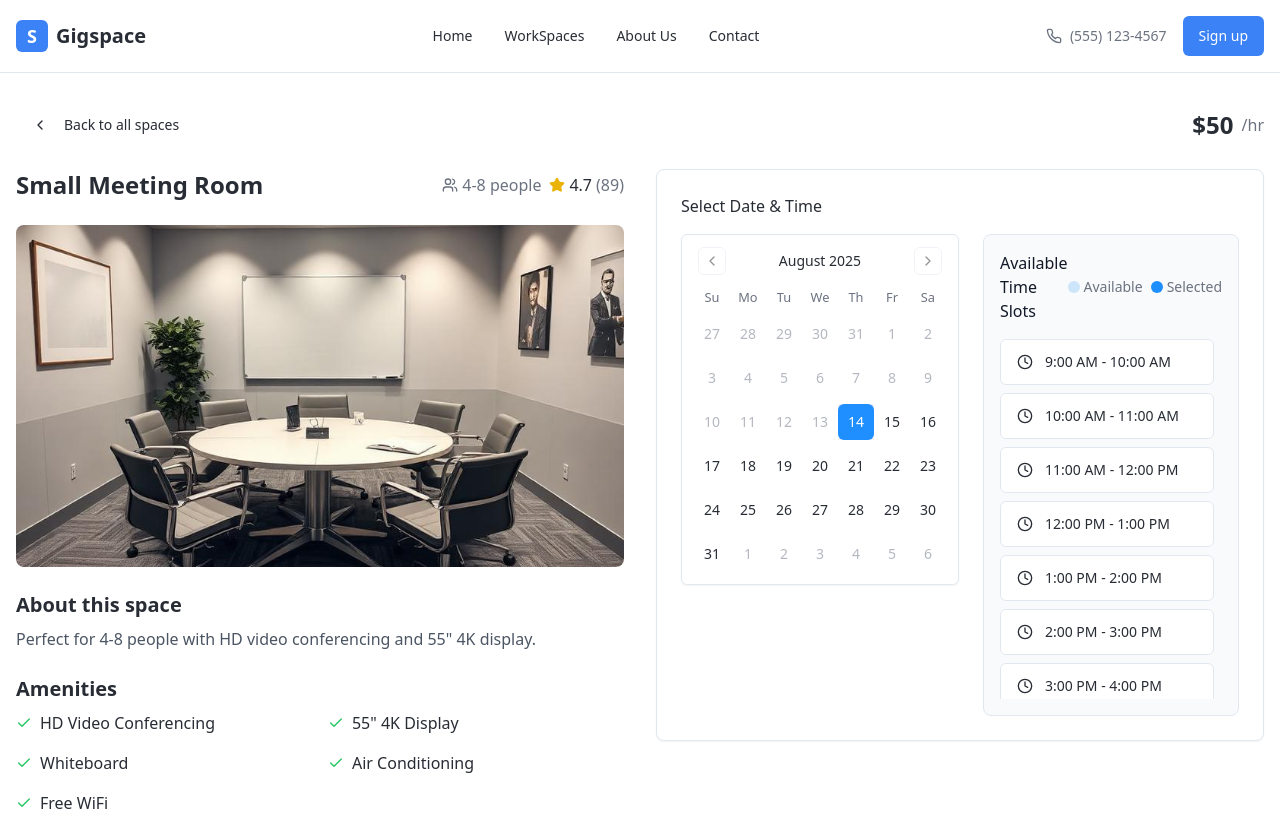
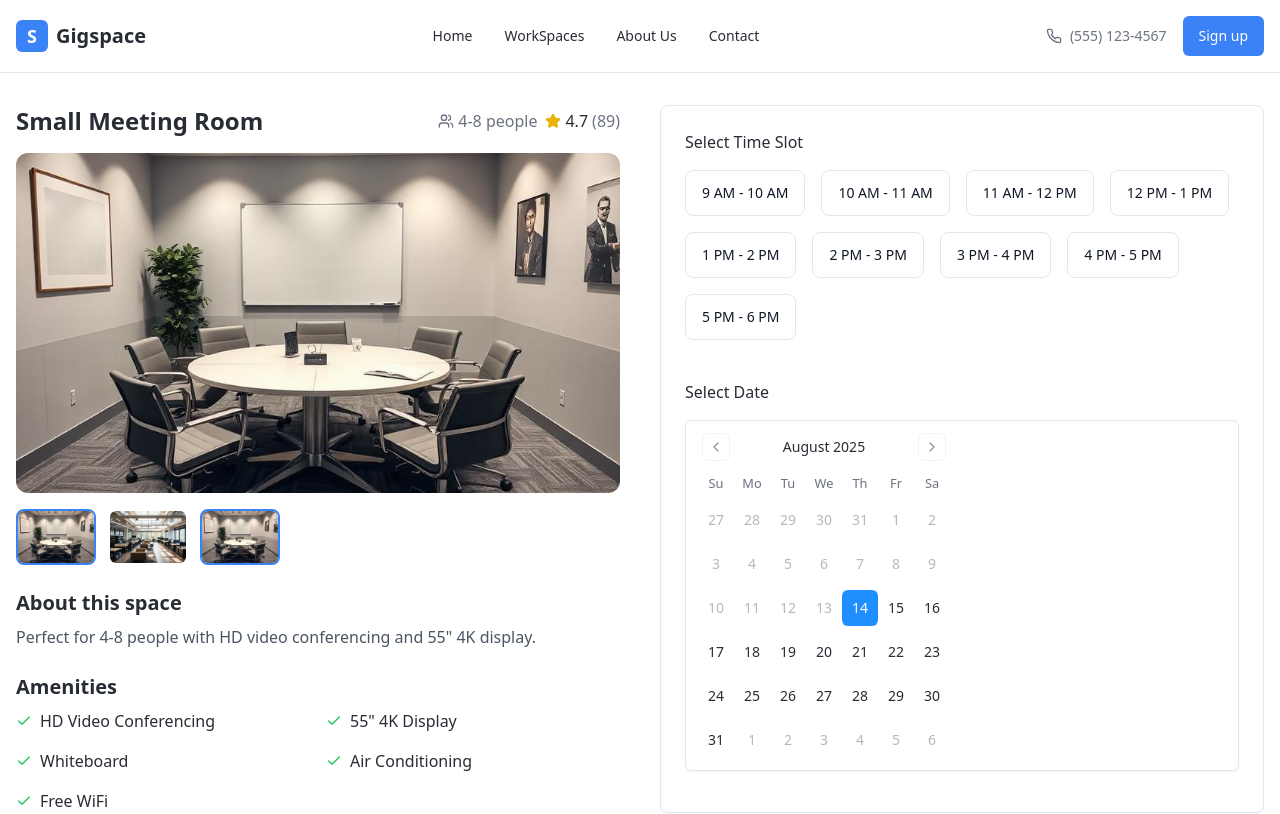
Before and after one commit to AbishekBala/smart-space-booker, a React (Vite) app: page /meeting-rooms in a window 1280 px wide. Shown: the top 814 px of the page. Built offline with nearby package versions, Linux system fonts and the light colour scheme.

Commit message:
meeting room phase 1

```diff
--- a/src/pages/MeetingRooms.tsx
+++ b/src/pages/MeetingRooms.tsx
@@ -68,7 +68,8 @@ const MeetingRooms = () => {
     }
   ];
 
-  const selectedRoom = meetingRooms[0];
+  const [selectedRoom, setSelectedRoom] = useState(meetingRooms[0]);
+  const [mainImage, setMainImage] = useState(selectedRoom.image);
 
   // Generate time slots from 9 AM to 5 PM
   const timeSlots = Array.from({ length: 9 }, (_, i) => {
@@ -161,22 +162,12 @@ const MeetingRooms = () => {
     <div className="min-h-screen bg-background">
       <Header />
       <main className="container mx-auto px-4 py-8">
-        <div className="max-w-7xl mx-auto space-y-6">
-          <div className="flex items-center justify-between mb-6">
-            <Button variant="ghost" onClick={() => window.history.back()}>
-              <ChevronLeft className="h-4 w-4 mr-2" /> Back to all spaces
-            </Button>
-            <div className="flex items-center gap-2">
-              <span className="text-2xl font-semibold">${selectedRoom.price}</span>
-              <span className="text-muted-foreground">/hr</span>
-            </div>
-          </div>
-
-          <div className="flex flex-col lg:flex-row gap-8">
-            {/* Left Column - Room Header and Image */}
-            <div className="lg:w-1/2 space-y-6">
+        <div className="max-w-7xl mx-auto">
+          <div className="flex flex-col lg:flex-row gap-10">
+            {/* Left Side: Image Gallery, About, Amenities */}
+            <div className="lg:w-1/2 flex flex-col">
               {/* Room Header */}
-              <div className="flex justify-between items-center">
+              <div className="flex justify-between items-center mb-4">
                 <h1 className="text-2xl font-semibold">{selectedRoom.name}</h1>
                 <div className="flex items-center gap-2">
                   <div className="flex items-center text-muted-foreground">
@@ -191,10 +182,10 @@ const MeetingRooms = () => {
                 </div>
               </div>
 
-              {/* Room Image */}
-              <div className="aspect-[16/9] overflow-hidden rounded-lg bg-gray-100">
+              {/* Main Image */}
+              <div className="aspect-[16/9] overflow-hidden rounded-xl bg-gray-100 mb-4">
                 <img
-                  src={selectedRoom.image}
+                  src={mainImage}
                   alt={selectedRoom.name}
                   className="w-full h-full object-cover hover:scale-105 transition-transform duration-300"
                   loading="eager"
@@ -204,8 +195,21 @@ const MeetingRooms = () => {
                   }}
                 />
               </div>
+              {/* Sub Images Thumbnails */}
+              <div className="flex gap-3 mb-6">
+                {[selectedRoom.image, "/src/assets/coworking-space.jpg", "/src/assets/meeting-room.jpg"].map((img, idx) => (
+                  <button
+                    key={idx}
+                    className={`w-20 h-14 rounded-lg overflow-hidden border-2 ${mainImage === img ? 'border-blue-500' : 'border-transparent'}`}
+                    onClick={() => setMainImage(img)}
+                    type="button"
+                  >
+                    <img src={img} alt="Preview" className="w-full h-full object-cover" />
+                  </button>
+                ))}
+              </div>
 
-              {/* Room Details Section */}
+              {/* About & Amenities */}
               <div className="space-y-6">
                 <div>
                   <h3 className="text-xl font-semibold mb-2">About this space</h3>
@@ -225,78 +229,54 @@ const MeetingRooms = () => {
               </div>
             </div>
 
-            {/* Right Column - Calendar and Booking */}
-            <div className="lg:w-1/2">
-              <Card>
-                <CardContent className="p-6">
-                  <div className="space-y-6">
+            {/* Right Side: Slots, Calendar, Checkout */}
+            <div className="lg:w-1/2 flex flex-col gap-8">
+              <Card className="flex-1">
+                <CardContent className="p-6 flex flex-col gap-8">
+                  {/* Time Slots Horizontal */}
                   <div>
-                        <h3 className="font-medium mb-4">Select Date & Time</h3>
-                        <div className="flex flex-col lg:flex-row gap-6">
-                          <div className="flex-shrink-0">
-                            <Calendar
-                              mode="single"
-                              selected={selectedDate}
-                              onSelect={handleDateSelect}
-                              className="rounded-md border shadow-sm"
-                              disabled={(date) => date < new Date()}
-                            />
-                          </div>
-
-                          <div className="flex-1 bg-gray-50 p-4 rounded-lg border">
-                            <div className="flex items-center justify-between mb-4">
-                              <h3 className="font-medium text-gray-900">Available Time Slots</h3>
-                              <div className="flex items-center gap-2 text-sm text-gray-500">
-                                <div className="flex items-center gap-1">
-                                  <div className="w-3 h-3 rounded-full bg-primary/20"></div>
-                                  <span>Available</span>
-                                </div>
-                                <div className="flex items-center gap-1">
-                                  <div className="w-3 h-3 rounded-full bg-primary"></div>
-                                  <span>Selected</span>
-                                </div>
-                              </div>
-                            </div>
-                            <div className="grid grid-cols-1 gap-2 max-h-[360px] overflow-y-auto pr-2">
+                    <h3 className="font-medium mb-4">Select Time Slot</h3>
+                    <div className="flex gap-4 flex-wrap mb-2">
                       {timeSlots.map((time, index) => {
                         const slotStart = new Date(time);
                         const slotEnd = addHours(slotStart, 1);
                         const isSelected = isSlotSelected(slotStart, selectedRoom.id);
                         const isPast = slotStart < new Date();
-
                         return (
-                                  <Button
+                          <button
                             key={index}
-                                    variant={isSelected ? "default" : "outline"}
-                                    className={`
-                                      justify-between h-auto py-3 px-4
-                                      ${isSelected ? 'bg-primary text-primary-foreground shadow-md' : 'hover:bg-primary/10 hover:text-primary'}
-                                      ${isPast ? 'opacity-50 cursor-not-allowed' : ''}
-                                      text-sm w-full transition-all
+                            className={`min-w-[100px] px-4 py-3 rounded-lg border text-sm font-medium flex flex-col items-center justify-center transition-all duration-200
+                              ${isSelected ? 'bg-blue-600 text-white border-blue-600 shadow-lg' : 'bg-white text-gray-900 border-gray-200 hover:bg-blue-50'}
+                              ${isPast ? 'opacity-50 cursor-not-allowed' : 'cursor-pointer'}
                             `}
                             onClick={() => !isPast && handleSlotClick(slotStart, selectedRoom.id)}
                             disabled={isPast}
+                            type="button"
                           >
-                                    <div className="flex items-center gap-3">
-                                      <Clock className="h-4 w-4" />
-                                      <span className="font-medium">{format(slotStart, 'h:mm a')} - {format(slotEnd, 'h:mm a')}</span>
-                                    </div>
-                                    {isSelected && (
-                                      <span className="bg-primary-foreground/10 px-2 py-1 rounded text-xs">
-                                        Selected
-                                      </span>
-                                    )}
-                                  </Button>
+                            <span>{format(slotStart, 'h a')} - {format(slotEnd, 'h a')}</span>
+                            {isSelected && <span className="mt-1 text-xs font-bold bg-white text-blue-600 px-2 py-0.5 rounded">Selected</span>}
+                          </button>
                         );
                       })}
                     </div>
                   </div>
-                        </div>
+
+                  {/* Calendar Below Slots */}
+                  <div>
+                    <h3 className="font-medium mb-4">Select Date</h3>
+                    <Calendar
+                      mode="single"
+                      selected={selectedDate}
+                      onSelect={handleDateSelect}
+                      className="rounded-md border shadow-sm mx-auto"
+                      disabled={(date) => date < new Date()}
+                    />
                   </div>
 
+                  {/* Booking Summary & Proceed Button */}
                   {selectedSlots.length > 0 && (
-                      <div className="mt-6">
-                        <div className="bg-gray-50 rounded-lg border p-4">
+                    <div className="mt-2">
+                      <div className="bg-gray-50 rounded-lg border p-4 mb-4">
                         <h3 className="font-medium text-gray-900 mb-4">Booking Summary</h3>
                         <div className="space-y-4">
                           <div className="divide-y">
@@ -304,9 +284,7 @@ const MeetingRooms = () => {
                               <div key={index} className="flex justify-between items-center py-3">
                                 <div>
                                   <p className="font-medium text-gray-900">{format(slot.startTime, 'h:mm a')}</p>
-                                    <p className="text-sm text-gray-500">
-                                      {format(slot.startTime, 'EEEE, MMM d')}
-                                    </p>
+                                  <p className="text-sm text-gray-500">{format(slot.startTime, 'EEEE, MMM d')}</p>
                                 </div>
                                 <div className="text-right">
                                   <p className="font-medium">${selectedRoom.price}</p>
@@ -315,7 +293,6 @@ const MeetingRooms = () => {
                               </div>
                             ))}
                           </div>
-
                           <div className="space-y-2 pt-3 border-t">
                             <div className="flex justify-between items-center text-sm">
                               <span className="text-gray-600">Space fee ({selectedSlots.length} {selectedSlots.length === 1 ? 'hour' : 'hours'})</span>
@@ -334,17 +311,15 @@ const MeetingRooms = () => {
                           </div>
                         </div>
                       </div>
-
                       <Button
-                          className="w-full mt-4 bg-primary hover:bg-primary/90"
+                        className="w-full bg-blue-600 hover:bg-blue-700 text-white text-lg py-3 rounded-lg font-semibold shadow-lg"
                         size="lg"
                         onClick={handleBookNow}
                       >
-                          Book Now
+                        Proceed to Checkout
                       </Button>
                     </div>
                   )}
-                  </div>
                 </CardContent>
               </Card>
             </div>
```
Lines whose indentation alone changed are shown as unchanged.
